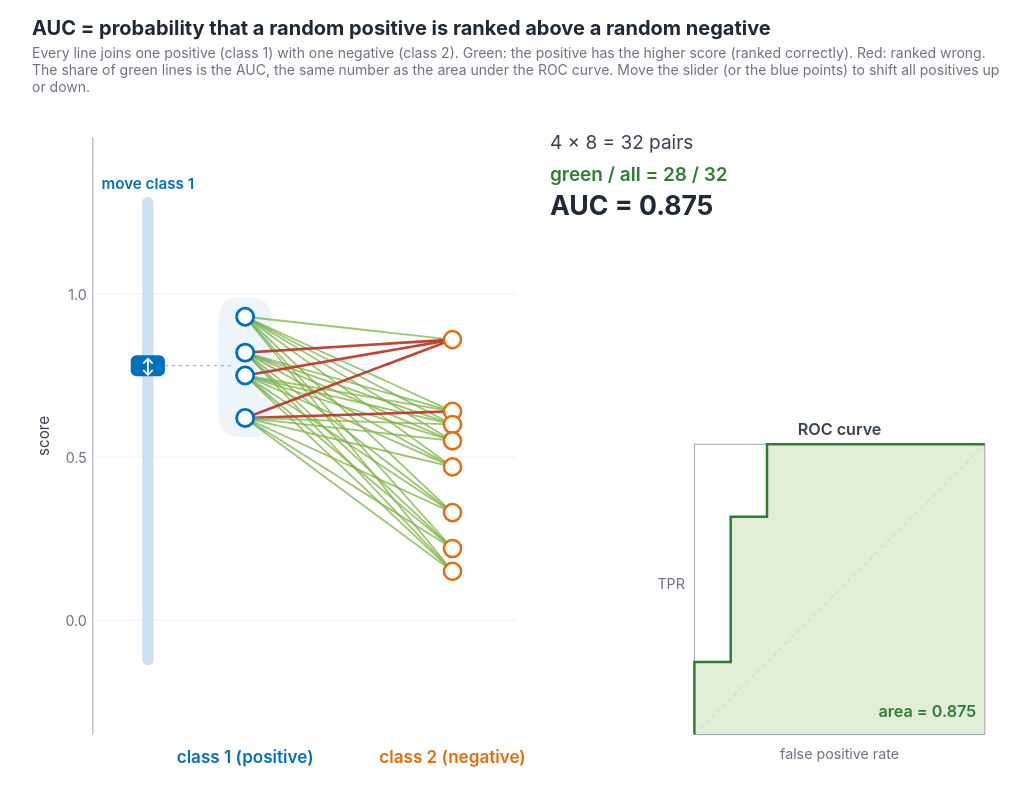
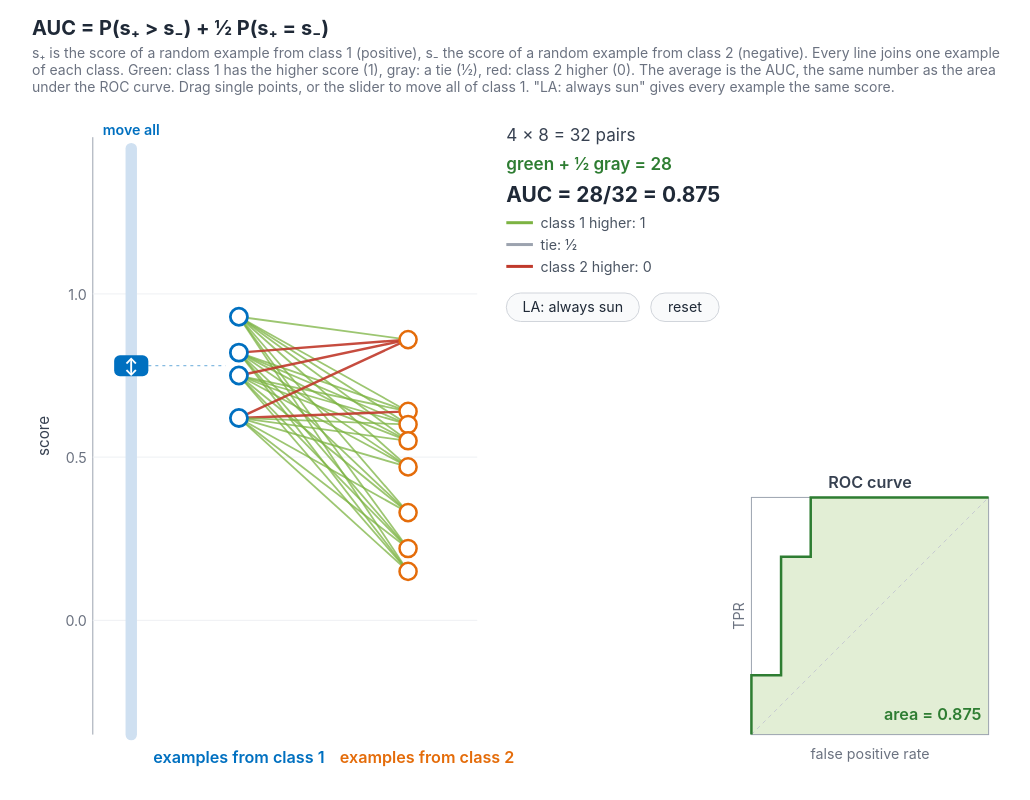
Before and after one commit to oduerr/stat_demos, a plain HTML site: page docs/auc_pairs.html in a window 1280 px wide. Shown: the whole page, without its empty margins (124-1154 px from the left). Drawn offline with Linux system fonts and the light colour scheme.

Commit message:
auc_pairs: ties count 1/2, drag single points, LA 'always sun' button, gap message (AUC = 1 for any gap)
Co-Authored-By: Claude Opus 5.5 <noreply@anthropic.com>
Claude-Session: https://claude.ai/code/session_011CENXaKjwkzPVmH9uszgxc

```diff
--- a/docs/auc_pairs.html
+++ b/docs/auc_pairs.html
@@ -23,8 +23,8 @@
 </head>
 <body>
 <main>
-  <h1>AUC = probability that a random positive is ranked above a random negative</h1>
-  <p class="sub">Every line joins one positive (class 1) with one negative (class 2). Green: the positive has the higher score (ranked correctly). Red: ranked wrong. The share of green lines is the AUC, the same number as the area under the ROC curve. Move the slider (or the blue points) to shift all positives up or down.</p>
+  <h1>AUC = P(s₊ &gt; s₋) + ½ P(s₊ = s₋)</h1>
+  <p class="sub">s₊ is the score of a random example from class 1 (positive), s₋ the score of a random example from class 2 (negative). Every line joins one example of each class. Green: class 1 has the higher score (1), gray: a tie (½), red: class 2 higher (0). The average is the AUC, the same number as the area under the ROC curve. Drag single points, or the slider to move all of class 1. "LA: always sun" gives every example the same score.</p>
   <div id="wrap"><svg id="plot"></svg></div>
 </main>
 <script>
@@ -43,24 +43,33 @@
     }, true);
   }
 
-  // scores: 4 positives, 8 negatives; at shift 0, 4 of 32 pairs are ranked wrong (AUC 0.875)
+  // scores: 4 positives, 8 negatives; at the start 4 of 32 pairs are ranked wrong (AUC 0.875)
   const POS0 = [0.93, 0.82, 0.75, 0.62];
-  const NEG = [0.86, 0.64, 0.60, 0.55, 0.47, 0.33, 0.22, 0.15];
-  const SMIN = -0.9, SMAX = 0.5, LO = SMIN + 0.55, HI = 0.93 + SMAX + 0.05;
-  let shift = 0;
-  const MID = POS0.reduce((a, b) => a + b, 0) / POS0.length;   // the slider knob sits at the mean of class 1
+  const NEG0 = [0.86, 0.64, 0.60, 0.55, 0.47, 0.33, 0.22, 0.15];
+  const LO = -0.35, HI = 1.48, Q = 200;              // scores live on a 0.005 grid, so ties can happen
+  const rnd = v => Math.round(v * Q) / Q;
+  let posB = [...POS0], neg = [...NEG0], shift = 0;  // class 1 score = posB + shift
 
-  const pos = () => POS0.map(p => p + shift);
+  const pos = () => posB.map(p => rnd(p + shift));
+  const mean = a => a.reduce((x, y) => x + y, 0) / a.length;
   function pairs() {
     const out = [];
-    pos().forEach((p, i) => NEG.forEach((n, j) => out.push({ p, n, i, j, v: p > n ? 1 : p === n ? 0.5 : 0 })));
+    pos().forEach((p, i) => neg.forEach((n, j) => out.push({ p, n, i, j, v: p > n ? 1 : p === n ? 0.5 : 0 })));
     return out;
   }
   function rocPoints() {
-    const all = [...pos().map(s => ({ s, y: 1 })), ...NEG.map(s => ({ s, y: 0 }))].sort((a, b) => b.s - a.s);
-    const pts = [[0, 0]]; let tp = 0, fp = 0;
-    for (const d of all) { d.y ? tp++ : fp++; pts.push([fp / NEG.length, tp / POS0.length]); }
+    // tied scores form one block: the ROC moves diagonally through it (area = 1/2 per tied pair)
+    const ps = pos(), ss = [...new Set([...ps, ...neg])].sort((a, b) => b - a), pts = [[0, 0]];
+    for (const t of ss) pts.push([neg.filter(n => n >= t).length / neg.length, ps.filter(p => p >= t).length / ps.length]);
     return pts;
+  }
+  // x offsets for equal scores in one column, so tied points stay visible side by side
+  function spread(scores, cx, step) {
+    const groups = {};
+    scores.forEach((s, i) => (groups[s] = groups[s] || []).push(i));
+    const xs = [];
+    for (const k in groups) groups[k].forEach((i, j) => xs[i] = cx + (j - (groups[k].length - 1) / 2) * step);
+    return xs;
   }
 
   const svg = document.getElementById('plot'), NS = 'http://www.w3.org/2000/svg';
@@ -72,10 +81,9 @@
     const W = svg.clientWidth || 900, H = svg.clientHeight || 400;
     svg.setAttribute('viewBox', `0 0 ${W} ${H}`); svg.innerHTML = '';
     const fs = Math.max(13, Math.min(19, W / 50));
-    const L = { x0: fs * 3.2, x1: W * 0.50, t: fs * 1.8, b: H - fs * 2.6 };
+    const L = { x0: fs * 3.2, x1: W * 0.46, t: fs * 1.8, b: H - fs * 2.6 };
     const Y = s => L.b - (s - LO) / (HI - LO) * (L.b - L.t);
-    const cx1 = L.x0 + (L.x1 - L.x0) * 0.36, cx2 = L.x0 + (L.x1 - L.x0) * 0.85, sx = L.x0 + (L.x1 - L.x0) * 0.13;
-    geom = { Y, cx1, sx, L, fs };
+    const cx1 = L.x0 + (L.x1 - L.x0) * 0.38, cx2 = L.x0 + (L.x1 - L.x0) * 0.82, sx = L.x0 + (L.x1 - L.x0) * 0.1;
     el('line', { x1: L.x0, x2: L.x0, y1: L.t, y2: L.b, stroke: '#9ca3af' });
     for (const v of [0, 0.5, 1.0]) {
       el('line', { x1: L.x0, x2: L.x1, y1: Y(v), y2: Y(v), stroke: '#eef0f3' });
@@ -84,63 +92,107 @@
     const yl = (L.t + L.b) / 2;
     tx(fs * 0.9, yl, 'score', { 'text-anchor': 'middle', fill: '#374151', transform: `rotate(-90 ${fs * 0.9} ${yl})`, style: `font-size:${fs * 0.8}px` });
 
-    const P = pairs();
+    const ps = pos(), P = pairs();
+    const px = spread(ps, cx1, fs * 1.05), nx = spread(neg, cx2, fs * 1.05);
     for (const q of P) {
-      el('line', { x1: cx1, y1: Y(q.p), x2: cx2, y2: Y(q.n), stroke: q.v === 1 ? '#7cb342' : q.v === 0.5 ? '#9ca3af' : '#c0392b', 'stroke-width': q.v === 1 ? 1.8 : 2.6, opacity: q.v === 1 ? 0.75 : 0.95 });
+      el('line', { x1: px[q.i], y1: Y(q.p), x2: nx[q.j], y2: Y(q.n), stroke: q.v === 1 ? '#7cb342' : q.v === 0.5 ? '#9ca3af' : '#c0392b', 'stroke-width': q.v === 1 ? 1.8 : 2.4, opacity: q.v === 1 ? 0.75 : 0.9 });
     }
-    // drag handle: a band around the blue column
-    const ps = pos();
-    el('rect', { x: cx1 - fs * 1.4, y: Y(Math.max(...ps)) - fs, width: fs * 2.8, height: Y(Math.min(...ps)) - Y(Math.max(...ps)) + 2 * fs, rx: fs, fill: '#0070c0', opacity: 0.07, style: 'cursor: ns-resize' });
-    ps.forEach(s => el('circle', { cx: cx1, cy: Y(s), r: fs * 0.45, fill: '#fff', stroke: '#0070c0', 'stroke-width': 2.8, style: 'cursor: ns-resize' }));
-    NEG.forEach(s => el('circle', { cx: cx2, cy: Y(s), r: fs * 0.45, fill: '#fff', stroke: '#e46c0a', 'stroke-width': 2.5 }));
-    // vertical slider: moves all four blue points at once
-    const ty0 = Y(MID + SMAX), ty1 = Y(MID + SMIN), ky = Y(MID + shift);
-    el('line', { x1: sx, x2: sx, y1: ty0, y2: ty1, stroke: '#cfe0f1', 'stroke-width': fs * 0.6, 'stroke-linecap': 'round', style: 'cursor: ns-resize' });
+    // the gap: once every class-1 score is above every class-2 score, its size no longer matters
+    const gap = Math.min(...ps) - Math.max(...neg);
+    if (gap > 0) {
+      const gx = (cx1 + cx2) / 2 + fs * 0.4, ya = Y(Math.min(...ps)), yb = Y(Math.max(...neg));
+      el('line', { x1: gx, x2: gx, y1: ya, y2: yb, stroke: '#7c3aed', 'stroke-width': 2 });
+      for (const y of [ya, yb]) el('line', { x1: gx - fs * 0.4, x2: gx + fs * 0.4, y1: y, y2: y, stroke: '#7c3aed', 'stroke-width': 2 });
+      tx(gx + fs * 0.6, (ya + yb) / 2 + fs * 0.3, `gap ${gap.toFixed(2)}`, { fill: '#7c3aed', 'font-weight': 600, style: `font-size:${fs * 0.8}px` });
+    }
+    const pts = [];
+    ps.forEach((s, i) => { el('circle', { cx: px[i], cy: Y(s), r: fs * 0.45, fill: '#fff', stroke: '#0070c0', 'stroke-width': 2.8, style: 'cursor: ns-resize' }); pts.push({ x: px[i], y: Y(s), c: 1, i }); });
+    neg.forEach((s, j) => { el('circle', { cx: nx[j], cy: Y(s), r: fs * 0.45, fill: '#fff', stroke: '#e46c0a', 'stroke-width': 2.5, style: 'cursor: ns-resize' }); pts.push({ x: nx[j], y: Y(s), c: 2, i: j }); });
+    // vertical slider: moves all four blue points at once (knob at their mean)
+    const ty0 = Y(HI), ty1 = Y(LO), ky = Y(mean(ps));
+    el('line', { x1: sx, x2: sx, y1: ty0 + fs * 0.6, y2: ty1, stroke: '#cfe0f1', 'stroke-width': fs * 0.6, 'stroke-linecap': 'round', style: 'cursor: ns-resize' });
     el('line', { x1: sx + fs * 0.9, x2: cx1 - fs * 0.7, y1: ky, y2: ky, stroke: '#0070c0', 'stroke-dasharray': '3 4', opacity: 0.6 });
     el('rect', { x: sx - fs * 0.9, y: ky - fs * 0.55, width: fs * 1.8, height: fs * 1.1, rx: fs * 0.3, fill: '#0070c0', style: 'cursor: ns-resize' });
     tx(sx, ky + fs * 0.32, '↕', { 'text-anchor': 'middle', fill: '#fff', 'font-weight': 700, style: `font-size:${fs * 0.85}px; pointer-events:none` });
-    tx(sx, ty0 - fs * 0.7, 'move class 1', { 'text-anchor': 'middle', fill: '#0070c0', 'font-weight': 600, style: `font-size:${fs * 0.8}px` });
-    tx(cx1, L.b + fs * 1.5, 'class 1 (positive)', { 'text-anchor': 'middle', fill: '#0070c0', 'font-weight': 600, style: `font-size:${fs * 0.9}px` });
-    tx(cx2, L.b + fs * 1.5, 'class 2 (negative)', { 'text-anchor': 'middle', fill: '#e46c0a', 'font-weight': 600, style: `font-size:${fs * 0.9}px` });
+    tx(sx, ty0 - fs * 0.1, 'move all', { 'text-anchor': 'middle', fill: '#0070c0', 'font-weight': 600, style: `font-size:${fs * 0.75}px` });
+    tx(cx1, L.b + fs * 1.5, 'examples from class 1', { 'text-anchor': 'middle', fill: '#0070c0', 'font-weight': 600, style: `font-size:${fs * 0.85}px` });
+    tx(cx2 + fs, L.b + fs * 1.5, 'examples from class 2', { 'text-anchor': 'middle', fill: '#e46c0a', 'font-weight': 600, style: `font-size:${fs * 0.85}px` });
 
-    // counter
-    const gAll = P.reduce((a, q) => a + q.v, 0);
-    const C = { x: W * 0.535, y: L.t + fs * 0.6 };
-    tx(C.x, C.y, `${POS0.length} × ${NEG.length} = ${P.length} pairs`, { fill: '#374151', style: `font-size:${fs}px` });
-    tx(C.x, C.y + fs * 1.7, `green / all = ${+gAll.toFixed(1)} / ${P.length}`, { fill: '#2e7d32', 'font-weight': 600, style: `font-size:${fs}px` });
-    tx(C.x, C.y + fs * 3.5, `AUC = ${(gAll / P.length).toFixed(3)}`, { fill: '#1f2937', 'font-weight': 700, style: `font-size:${fs * 1.4}px` });
+    // counter, legend, buttons, message (middle column)
+    const gAll = P.reduce((a, q) => a + q.v, 0), auc = gAll / P.length;
+    const C = { x: W * 0.49, y: L.t + fs * 0.2 }, f = n => C.y + fs * n;
+    tx(C.x, f(0), `${ps.length} × ${neg.length} = ${P.length} pairs`, { fill: '#374151', style: `font-size:${fs * 0.9}px` });
+    tx(C.x, f(1.5), `green + ½ gray = ${+gAll.toFixed(1)}`, { fill: '#2e7d32', 'font-weight': 600, style: `font-size:${fs * 0.9}px` });
+    tx(C.x, f(3.2), `AUC = ${+gAll.toFixed(1)}/${P.length} = ${auc.toFixed(3)}`, { fill: '#1f2937', 'font-weight': 700, style: `font-size:${fs * 1.1}px` });
+    [['#7cb342', 'class 1 higher: 1'], ['#9ca3af', 'tie: ½'], ['#c0392b', 'class 2 higher: 0']].forEach(([c, t], k) => {
+      el('line', { x1: C.x, x2: C.x + fs * 1.4, y1: f(4.6 + k * 1.15) - fs * 0.3, y2: f(4.6 + k * 1.15) - fs * 0.3, stroke: c, 'stroke-width': 3 });
+      tx(C.x + fs * 1.8, f(4.6 + k * 1.15), t, { fill: '#4b5563', style: `font-size:${fs * 0.75}px` });
+    });
+    const btns = [];
+    [['LA: always sun', 'la'], ['reset', 'reset']].forEach(([t, id], k) => {
+      const bx = C.x + k * fs * 7.6, by = f(8.0), bw = k ? fs * 3.6 : fs * 7.0, bh = fs * 1.5;
+      el('rect', { x: bx, y: by, width: bw, height: bh, rx: bh / 2, fill: '#f9fafb', stroke: '#d1d5db', style: 'cursor:pointer' });
+      tx(bx + bw / 2, by + bh * 0.68, t, { 'text-anchor': 'middle', fill: '#1f2937', style: `font-size:${fs * 0.75}px; pointer-events:none` });
+      btns.push({ x: bx, y: by, w: bw, h: bh, id });
+    });
+    let msg = null;
+    if (P.every(q => q.v === 0.5)) msg = ['#4b5563', ['One score for every day:', 'every pair is a tie,', 'so AUC = 0.5 although', 'accuracy is 98.6 %.']];
+    else if (gap > 0) msg = ['#7c3aed', ['AUC = 1 for any gap:', 'it only sees the ranking,', 'not how sure the model is.', 'For that: probabilities.']];
+    if (msg) msg[1].forEach((t, k) => tx(C.x, f(11.0 + k * 1.15), t, { fill: msg[0], 'font-weight': k === 3 ? 700 : 500, style: `font-size:${fs * 0.78}px` }));
 
-    // ROC (bottom right), follows the shift
-    const R = { x1: W - fs * 0.8, b: L.b, t: C.y + fs * 5.6 };
-    const side = Math.min(W * 0.3, R.b - R.t - fs * 1.2), rx0 = R.x1 - side, ry0 = R.b - side;
-    const X = f => rx0 + f * side, Yr = t => R.b - t * side, roc = rocPoints();
-    let d = `M${X(0)} ${Yr(0)}`; roc.forEach(([f, t]) => d += ` L${X(f)} ${Yr(t)}`); d += ` L${X(1)} ${Yr(0)} Z`;
+    // ROC (right)
+    const side = Math.min(W - C.x - fs * 13.5, L.b - L.t - fs * 1.4), R = { x1: W - fs * 0.6, b: L.b };
+    const rx0 = R.x1 - side, ry0 = R.b - side;
+    const X = q => rx0 + q * side, Yr = t => R.b - t * side, roc = rocPoints();
+    let d = `M${X(0)} ${Yr(0)}`; roc.forEach(([a, t]) => d += ` L${X(a)} ${Yr(t)}`); d += ` L${X(1)} ${Yr(0)} Z`;
     el('path', { d, fill: '#7cb342', opacity: 0.22 });
     el('rect', { x: rx0, y: ry0, width: side, height: side, fill: 'none', stroke: '#9ca3af' });
     tx(X(0.5), ry0 - fs * 0.5, 'ROC curve', { 'text-anchor': 'middle', fill: '#374151', 'font-weight': 600, style: `font-size:${fs * 0.85}px` });
     el('line', { x1: X(0), y1: Yr(0), x2: X(1), y2: Yr(1), stroke: '#c7cbd1', 'stroke-dasharray': '4 4' });
-    let pth = ''; roc.forEach(([f, t], k) => pth += (k ? ' L' : 'M') + X(f) + ' ' + Yr(t));
+    let pth = ''; roc.forEach(([a, t], k) => pth += (k ? ' L' : 'M') + X(a) + ' ' + Yr(t));
     el('path', { d: pth, fill: 'none', stroke: '#2e7d32', 'stroke-width': 2.5 });
     tx(X(0.5), R.b + fs * 1.3, 'false positive rate', { 'text-anchor': 'middle', fill: '#6b7280', style: `font-size:${fs * 0.75}px` });
-    tx(rx0 - fs * 0.5, Yr(0.5), 'TPR', { 'text-anchor': 'end', fill: '#6b7280', style: `font-size:${fs * 0.75}px` });
-    tx(X(0.97), Yr(0.06), `area = ${(gAll / P.length).toFixed(3)}`, { 'text-anchor': 'end', fill: '#2e7d32', 'font-weight': 600, style: `font-size:${fs * 0.85}px` });
+    tx(rx0 - fs * 0.4, Yr(0.5), 'TPR', { 'text-anchor': 'middle', fill: '#6b7280', transform: `rotate(-90 ${rx0 - fs * 0.4} ${Yr(0.5)})`, style: `font-size:${fs * 0.75}px` });
+    tx(X(0.97), Yr(0.06), `area = ${auc.toFixed(3)}`, { 'text-anchor': 'end', fill: '#2e7d32', 'font-weight': 600, style: `font-size:${fs * 0.85}px` });
+    geom = { Y, cx1, sx, L, fs, pts, btns };
   }
 
+  // shift class 1 as a whole, keeping all its points on the plot
   function setShift(v) {
-    shift = Math.max(SMIN, Math.min(SMAX, Math.round(v / 0.005) * 0.005));
+    shift = Math.max(LO - Math.min(...posB), Math.min(HI - Math.max(...posB), v));
     draw();
   }
+  const clampS = v => Math.max(LO, Math.min(HI, v));
 
-  // drag the blue points (vertical only)
+  // pointer: buttons, a single point, or the slider / blue column (all of class 1)
   let drag = null;
   svg.addEventListener('pointerdown', e => {
     if (!geom) return;
-    const r = svg.getBoundingClientRect(), x = (e.clientX - r.left) * (svg.viewBox.baseVal.width / r.width);
-    if (Math.abs(x - geom.cx1) > geom.fs * 2.5 && Math.abs(x - geom.sx) > geom.fs * 1.8) return;
-    drag = { y: e.clientY, s: shift, k: (HI - LO) / ((geom.L.b - geom.L.t) * r.height / svg.viewBox.baseVal.height) };
+    const r = svg.getBoundingClientRect(), k = svg.viewBox.baseVal.width / r.width;
+    const x = (e.clientX - r.left) * k, y = (e.clientY - r.top) * k, g = geom;
+    const b = g.btns.find(b => x >= b.x && x <= b.x + b.w && y >= b.y && y <= b.y + b.h);
+    if (b) {
+      if (b.id === 'la') { posB = POS0.map(() => 0.5); neg = NEG0.map(() => 0.5); shift = 0; }
+      else { posB = [...POS0]; neg = [...NEG0]; shift = 0; }
+      draw(); return;
+    }
+    const unit = (HI - LO) / (g.L.b - g.L.t);
+    const hit = g.pts.map(p => ({ p, d: Math.hypot(p.x - x, p.y - y) })).sort((a, b) => a.d - b.d)[0];
+    if (hit && hit.d < g.fs * 0.9) drag = { one: hit.p, y, unit, k };
+    else if (Math.abs(x - g.sx) < g.fs * 1.8 || Math.abs(x - g.cx1) < g.fs * 2.5) drag = { y, s: shift, unit, k };
+    else return;
+    drag.y0 = e.clientY;
+    if (drag.one) drag.v0 = drag.one.c === 1 ? posB[drag.one.i] + shift : neg[drag.one.i];
     svg.setPointerCapture(e.pointerId);
   });
-  svg.addEventListener('pointermove', e => { if (drag) setShift(drag.s - (e.clientY - drag.y) * drag.k); });
+  svg.addEventListener('pointermove', e => {
+    if (!drag) return;
+    const dv = -(e.clientY - drag.y0) * drag.k * drag.unit;
+    if (!drag.one) return setShift(drag.s + dv);
+    const v = rnd(clampS(drag.v0 + dv));
+    if (drag.one.c === 1) posB[drag.one.i] = v - shift; else neg[drag.one.i] = v;
+    draw();
+  });
   svg.addEventListener('pointerup', () => { drag = null; });
 
   window.addEventListener('resize', draw);
```
